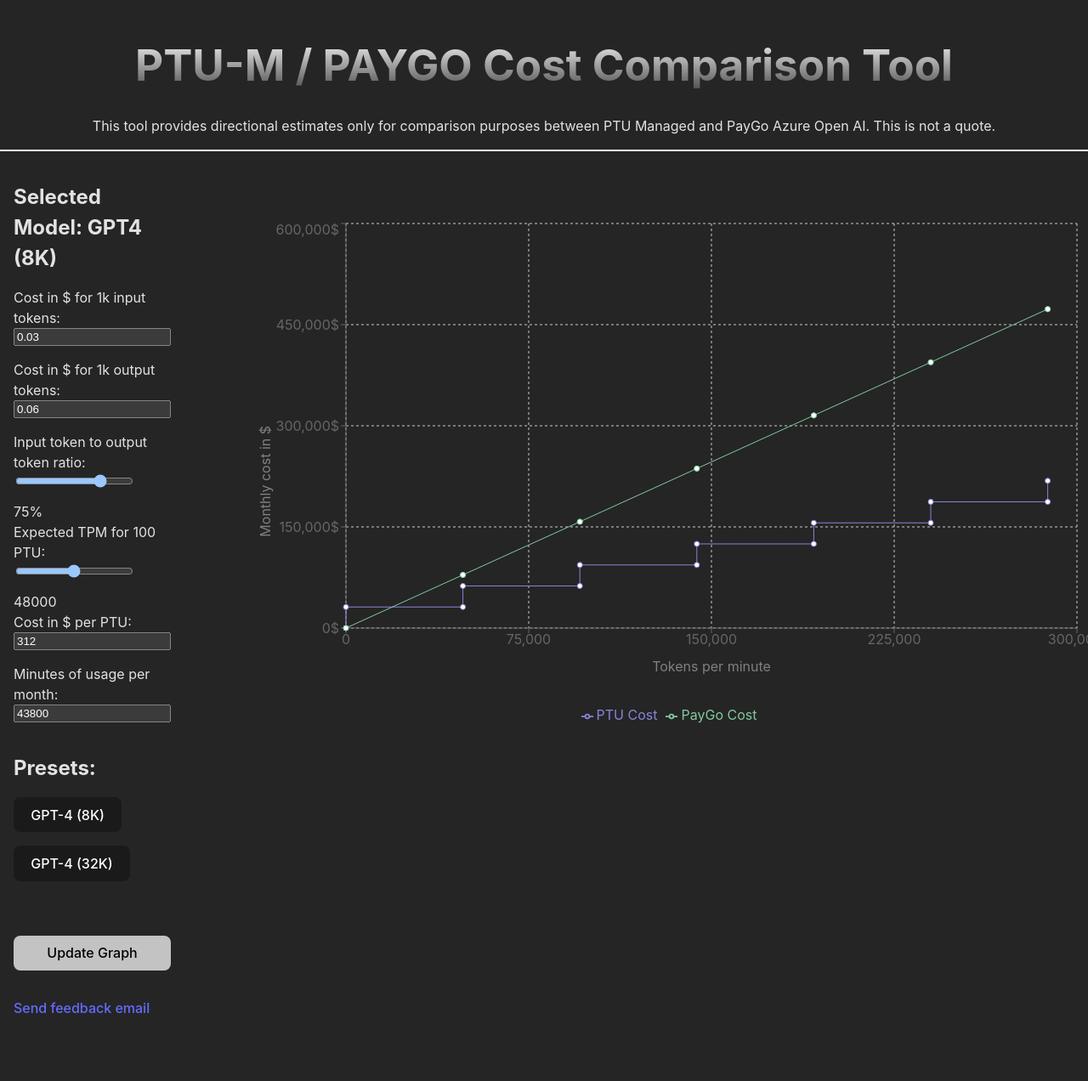
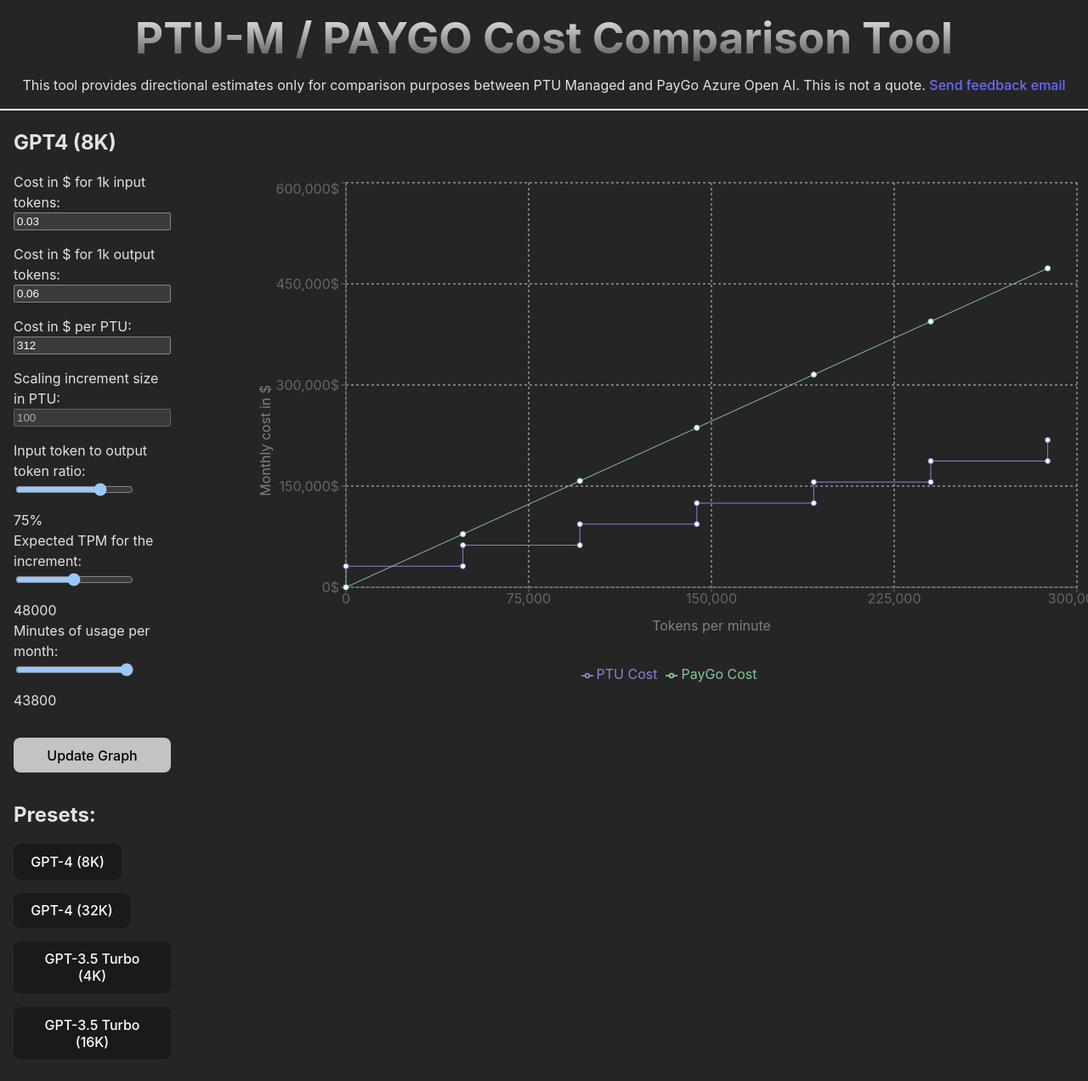
Before and after one commit to rom212/ptutool, a React (Vite) app: page / in a window 1280 px wide. Shown: the top 1272 px of the page at 85% size. Before the commit the page ends 1214 px from the top, so only its background shows below. Built offline with nearby package versions, Linux system fonts and the light colour scheme.

Commit message:
added GPT3.5 4k and 16k and code improvement

```diff
--- a/src/components/navbar/NavBar.module.css
+++ b/src/components/navbar/NavBar.module.css
@@ -4,7 +4,7 @@
     text-align: center;
 
     h1 {
-        margin: 3rem 0 2rem;
+        margin: 1rem 0 1rem;
         background: -webkit-linear-gradient(#eee, #555);
         background-clip: text;
         -webkit-background-clip: text;
--- a/src/components/navbar/NavBar.tsx
+++ b/src/components/navbar/NavBar.tsx
@@ -9,6 +9,16 @@
       <p>
         This tool provides directional estimates only for comparison purposes
         between PTU Managed and PayGo Azure Open AI. This is not a quote.
+        <span>
+          {" "}
+          <a
+            href={
+              "mailto:romanmullier@microsoft.com?subject=Feedback on the PTU/PAYGO price comparison tool"
+            }
+          >
+            Send feedback email
+          </a>
+        </span>
       </p>
     </div>
   );
--- a/src/components/settings/Settings.module.css
+++ b/src/components/settings/Settings.module.css
@@ -1,5 +1,5 @@
 .container {
-    padding: 1rem;
+    padding: 0 1rem;
     max-width: 20rem;
 
     h2 {
@@ -27,9 +27,10 @@
         flex-direction: row;
         flex-wrap: wrap;
         gap:1rem;
+        margin-bottom: 2rem;
 
         h2 {
-            margin-bottom: 0;
+            margin: 0;
         }
 
     }
@@ -40,7 +41,6 @@
     }
 
     .visualize {
-        margin-top:2rem;
         box-sizing: border-box;
         button {
             width: 100%;
--- a/src/components/settings/Settings.tsx
+++ b/src/components/settings/Settings.tsx
@@ -1,6 +1,14 @@
-import { FC, ReactNode, useRef, useState, ChangeEvent, FormEvent } from "react";
+import {
+  FC,
+  ReactNode,
+  useRef,
+  useState,
+  ChangeEvent,
+  FormEvent,
+  useEffect,
+} from "react";
 
-import { GPT4_32K, GPT4_8K } from "../../constants";
+import { MODELS } from "../../constants";
 import { datapoint } from "../../types";
 
 import styles from "./Settings.module.css";
@@ -11,8 +19,10 @@
 };
 
 enum Models {
-  gpt4_8k = "GPT4 (8K)",
-  gpt4_32k = "GPT4 (32K)",
+  GPT4_8K = "GPT4_8K",
+  GPT4_32K = "GPT4_32K",
+  GPT35_TURBO_4K = "GPT35_TURBO_4K",
+  GPT35_TURBO_16K = "GPT35_TURBO_16K",
 }
 
 const Settings: FC<Props> = ({ setData }) => {
@@ -22,64 +32,56 @@
   const expectedTPMRef = useRef<HTMLInputElement>(null);
   const ptuCostRef = useRef<HTMLInputElement>(null);
   const monthlyMinutesRef = useRef<HTMLInputElement>(null);
+  const scalingIncrementSizeRef = useRef<HTMLInputElement>(null);
 
-  const [currentModel, setCurrentModel] = useState<Models>(Models.gpt4_8k);
+  const [currentModel, setCurrentModel] = useState<Models>(Models.GPT4_8K);
 
   const [InputOutputRatio, setInputOutputRatio] = useState<string>("75");
 
-  let lowRange;
-  let highRange;
-  let midRange;
+  const modelData = MODELS.find((item) => item.name === currentModel);
 
-  if (currentModel === Models.gpt4_8k) {
-    lowRange = GPT4_8K.lowRange;
-    highRange = GPT4_8K.highRange;
-    midRange = GPT4_8K.midRange;
-  } else if (currentModel === Models.gpt4_32k) {
-    lowRange = GPT4_32K.lowRange;
-    highRange = GPT4_32K.highRange;
-    midRange = GPT4_32K.midRange;
-  }
+  const lowRange = modelData?.lowRange;
+  const midRange = modelData?.midRange;
+  const highRange = modelData?.highRange;
 
   const [expectedTPM, setExpectedTPM] = useState<string>(midRange as string);
 
-  const handleClickGPT48k = () => {
-    setCurrentModel(Models.gpt4_8k);
+  const [monthlyMinutes, setMonthlyMinutes] = useState<string>("43800");
+
+  const handleModelChange = (newModel: Models) => {
+    setCurrentModel(newModel);
+  };
+
+  useEffect(() => {
     if (costInputRef.current) {
-      costInputRef.current.value = GPT4_8K.costInput;
+      costInputRef.current.value = modelData?.costInput as string;
     }
     if (costOutputRef.current) {
-      costOutputRef.current.value = GPT4_8K.costOutput;
+      costOutputRef.current.value = modelData?.costOutput as string;
     }
-    setExpectedTPM(GPT4_8K.midRange);
-  };
-
-  const handleClickGPT432k = () => {
-    setCurrentModel(Models.gpt4_32k);
-    if (costInputRef.current) {
-      costInputRef.current.value = GPT4_32K.costInput;
+    if (scalingIncrementSizeRef.current) {
+      scalingIncrementSizeRef.current.value = modelData?.increment as string;
     }
-    if (costOutputRef.current) {
-      costOutputRef.current.value = GPT4_32K.costOutput;
-    }
-    setExpectedTPM(GPT4_32K.midRange);
-  };
+    setExpectedTPM(modelData?.midRange as string);
+  }, [modelData]);
 
   const handleSlideTPM = (e: ChangeEvent<HTMLInputElement>) => {
-    console.log(e.target.value);
     setExpectedTPM(e.target.value);
   };
 
   const handleSlideInputOutputRatio = (e: ChangeEvent<HTMLInputElement>) => {
-    console.log(e.target.value);
     setInputOutputRatio(e.target.value);
+  };
+
+  const handleSlideMinutes = (e: ChangeEvent<HTMLInputElement>) => {
+    setMonthlyMinutes(e.target.value);
   };
 
   const handleFormSubmit = (e: FormEvent<HTMLFormElement>) => {
     e.preventDefault();
 
     const data = [];
-    for (let i = 0; i < 7; i++) {
+    for (let i = 0; i < 8; i++) {
       const tokensPerMonth =
         +monthlyMinutesRef.current!.value * i * +expectedTPMRef.current!.value;
 
@@ -97,12 +99,18 @@
 
       data.push({
         TPM: i * +expectedTPMRef.current!.value,
-        "PTU Cost": i * +ptuCostRef.current!.value * 100,
+        "PTU Cost":
+          i *
+          +ptuCostRef.current!.value *
+          +scalingIncrementSizeRef.current!.value,
         "PayGo Cost": payGoCost,
       });
       data.push({
         TPM: i * +expectedTPMRef.current!.value + 1,
-        "PTU Cost": (i + 1) * +ptuCostRef.current!.value * 100,
+        "PTU Cost":
+          (i + 1) *
+          +ptuCostRef.current!.value *
+          +scalingIncrementSizeRef.current!.value,
         "PayGo Cost": payGoCost,
       });
     }
@@ -111,7 +119,7 @@
 
   return (
     <div className={styles.container}>
-      <h2>{`Selected Model: ${currentModel}`}</h2>
+      <h2>{modelData?.displayName}</h2>
       <form onSubmit={handleFormSubmit}>
         <label htmlFor="costInput">Cost in $ for 1k input tokens:</label>
         <input
@@ -129,6 +137,25 @@
           defaultValue={0.06}
           ref={costOutputRef}
         />
+        <label htmlFor="TPUCost">Cost in $ per PTU:</label>
+        <input
+          type="text"
+          id="TPUCost"
+          name="TPUCost"
+          defaultValue={312}
+          ref={ptuCostRef}
+        />
+        <label htmlFor="scalingIncrementSize">
+          Scaling increment size in PTU:
+        </label>
+        <input
+          type="text"
+          id="scalingIncrementSize"
+          name="scalingIncrementSize"
+          defaultValue={100}
+          ref={scalingIncrementSizeRef}
+          disabled
+        />
         <label htmlFor="InputOutputRatio">
           Input token to output token ratio:
         </label>
@@ -145,7 +172,7 @@
           />
           <span>{`${InputOutputRatio}%`}</span>
         </div>
-        <label htmlFor="expectedTPM">Expected TPM for 100 PTU:</label>
+        <label htmlFor="expectedTPM">Expected TPM for the increment:</label>
         <div>
           <input
             type="range"
@@ -159,44 +186,52 @@
           />
           <span>{expectedTPM}</span>
         </div>
-        <label htmlFor="TPUCost">Cost in $ per PTU:</label>
-        <input
-          type="text"
-          id="TPUCost"
-          name="TPUCost"
-          defaultValue={312}
-          ref={ptuCostRef}
-        />
         <label htmlFor="monthlyMinutes">Minutes of usage per month:</label>
-        <input
-          type="text"
-          id="monthlyMinutes"
-          name="monthlyMinutes"
-          defaultValue={43800}
-          ref={monthlyMinutesRef}
-        />
-        <div className={styles.presets}>
-          <h2>Presets:</h2>
-          <button type="button" onClick={handleClickGPT48k}>
-            GPT-4 (8K)
-          </button>
-          <button type="button" onClick={handleClickGPT432k}>
-            GPT-4 (32K)
-          </button>
+        <div>
+          <input
+            type="range"
+            min={0}
+            max={43800}
+            id="monthlyMinutes"
+            name="monthlyMinutes"
+            value={monthlyMinutes}
+            onChange={handleSlideMinutes}
+            ref={monthlyMinutesRef}
+          />
+          <span>{monthlyMinutes}</span>
         </div>
         <div className={styles.visualize}>
           <button type="submit">Update Graph</button>
         </div>
+        <div className={styles.presets}>
+          <h2>Presets:</h2>
+          <button
+            type="button"
+            onClick={() => handleModelChange(Models.GPT4_8K)}
+          >
+            GPT-4 (8K)
+          </button>
+          <button
+            type="button"
+            onClick={() => handleModelChange(Models.GPT4_32K)}
+          >
+            GPT-4 (32K)
+          </button>
+          <button
+            type="button"
+            onClick={() => handleModelChange(Models.GPT35_TURBO_4K)}
+          >
+            GPT-3.5 Turbo (4K)
+          </button>
+          <button
+            type="button"
+            onClick={() => handleModelChange(Models.GPT35_TURBO_16K)}
+          >
+            GPT-3.5 Turbo (16K)
+          </button>
+        </div>
       </form>
-      <a
-        href={
-          "mailto:romanmullier@microsoft.com?subject=Feedback on the PTU/PAYGO price comparison tool"
-        }
-      >
-        Send feedback email
-      </a>
     </div>
   );
 };
-
 export default Settings;
--- a/src/constants.tsx
+++ b/src/constants.tsx
@@ -1,18 +1,45 @@
-export const GPT4_8K = {
+export const MODELS = [
+  {
+    name: "GPT4_8K",
     costInput: "0.03",
     costOutput: "0.06",
     lowRange: "24000",
     midRange: "48000",
     highRange: "72000",
-};
-
-export const GPT4_32K = {
+    increment: "100",
+    displayName: "GPT4 (8K)",
+  },
+  {
+    name: "GPT4_32K",
     costInput: "0.06",
     costOutput: "0.12",
     lowRange: "36000",
     midRange: "72000",
     highRange: "108000",
-};
+    increment: "200",
+    displayName: "GPT4 (32K)",
+  },
+  {
+    name: "GPT35_TURBO_4K",
+    costInput: "0.0015",
+    costOutput: "0.002",
+    lowRange: "75000",
+    midRange: "150000",
+    highRange: "225000",
+    increment: "25",
+    displayName: "GPT3.5 Turbo (4K)",
+  },
+  {
+    name: "GPT35_TURBO_16K",
+    costInput: "0.001",
+    costOutput: "0.002",
+    lowRange: "112000",
+    midRange: "221000",
+    highRange: "330000",
+    increment: "50",
+    displayName: "GPT3.5 Turbo (16K)",
+  },
+];
 
 export const DEFAULT_DATA = [
   {
```
Lines whose indentation alone changed are shown as unchanged.
